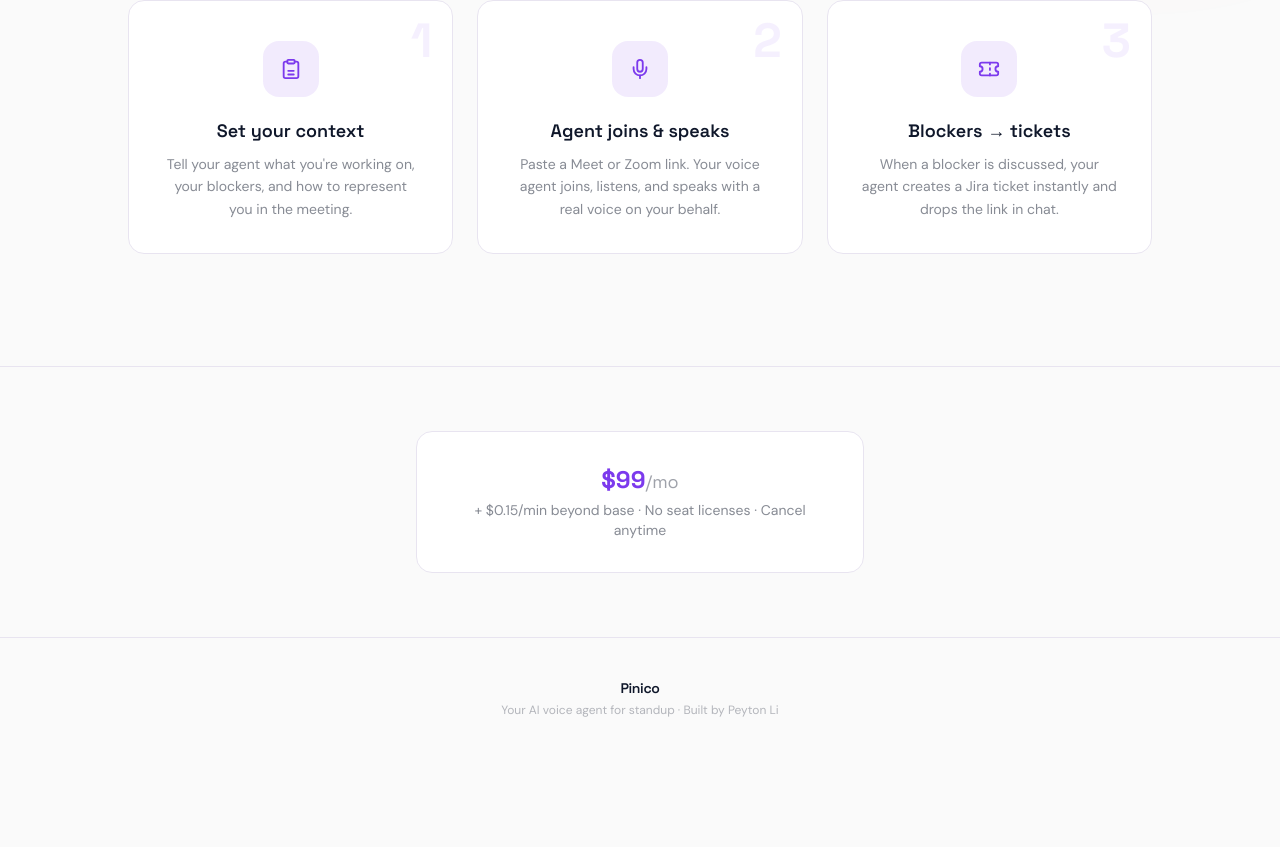
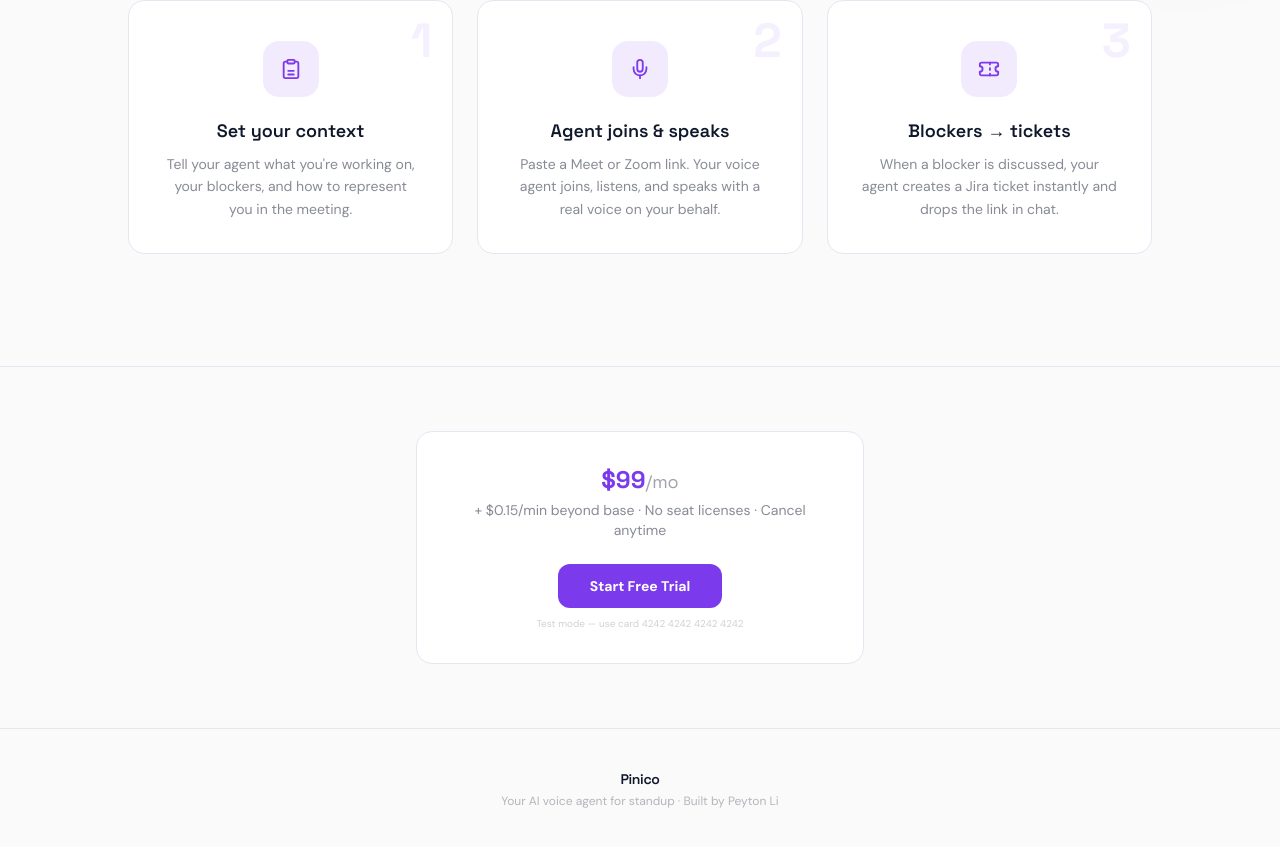
Before and after one commit to PeytonLi/Pinico, a Next.js app: page / in a window 1280 px wide. Shown: the part 1031-1878 px from the top of the page. Before the commit the page ends 1789 px from the top, so only its background shows below. Built offline with nearby package versions, Linux system fonts and the light colour scheme; no server answers.

Commit message:
feat: Stripe Checkout integration — real subscription flow in test mode

```diff
--- /dev/null
+++ b/src/app/api/checkout/route.ts
@@ -0,0 +1,40 @@
+import { NextResponse } from 'next/server';
+import Stripe from 'stripe';
+
+export async function POST() {
+  const secretKey = process.env.STRIPE_SECRET_KEY;
+  if (!secretKey) {
+    return NextResponse.json({ error: 'Stripe not configured' }, { status: 500 });
+  }
+
+  const stripe = new Stripe(secretKey);
+  const appUrl = process.env.NEXT_PUBLIC_APP_URL || process.env.APP_BASE_URL || 'https://pinico.vercel.app';
+
+  try {
+    const session = await stripe.checkout.sessions.create({
+      mode: 'subscription',
+      line_items: [
+        {
+          price_data: {
+            currency: 'usd',
+            product_data: {
+              name: 'Pinico Pro',
+              description: 'AI voice agent for standup. $99/mo base + $0.15/min beyond included minutes.',
+            },
+            unit_amount: 9900, // $99.00
+            recurring: { interval: 'month' },
+          },
+          quantity: 1,
+        },
+      ],
+      success_url: `${appUrl}/checkout/success?session_id={CHECKOUT_SESSION_ID}`,
+      cancel_url: `${appUrl}/`,
+    });
+
+    return NextResponse.json({ url: session.url });
+  } catch (err) {
+    const message = err instanceof Error ? err.message : String(err);
+    console.error('[checkout] session creation failed:', message);
+    return NextResponse.json({ error: message }, { status: 500 });
+  }
+}
--- /dev/null
+++ b/src/app/checkout/success/page.tsx
@@ -0,0 +1,32 @@
+import Link from 'next/link';
+
+export default function CheckoutSuccessPage() {
+  return (
+    <main className="flex min-h-screen flex-col items-center justify-center px-6 text-center">
+      <div className="flex h-16 w-16 items-center justify-center rounded-2xl bg-emerald-100 dark:bg-emerald-900/30">
+        <CheckIcon />
+      </div>
+      <h1 className="mt-6 font-display text-2xl font-bold">You&apos;re subscribed!</h1>
+      <p className="mt-2 max-w-sm text-sm text-foreground/50 leading-relaxed">
+        Welcome to Pinico Pro. Your AI voice agent is ready. Head to the dashboard to set your context and dispatch your first bot.
+      </p>
+      <Link
+        href="/dashboard"
+        className="mt-8 inline-flex items-center gap-2 rounded-xl bg-primary px-6 py-3 text-sm font-semibold text-white transition-all duration-200 hover:bg-primary/90 hover:shadow-md hover:shadow-primary/20"
+      >
+        Go to Dashboard &rarr;
+      </Link>
+      <p className="mt-6 text-xs text-foreground/20">
+        Test mode — no real charge. Use card 4242 4242 4242 4242 to test.
+      </p>
+    </main>
+  );
+}
+
+function CheckIcon() {
+  return (
+    <svg xmlns="http://www.w3.org/2000/svg" width="28" height="28" viewBox="0 0 24 24" fill="none" stroke="currentColor" strokeWidth="2.5" strokeLinecap="round" strokeLinejoin="round" className="text-emerald-600 dark:text-emerald-400">
+      <polyline points="20 6 9 17 4 12" />
+    </svg>
+  );
+}
--- a/src/app/page.tsx
+++ b/src/app/page.tsx
@@ -1,4 +1,5 @@
 import { getOrCreateProfile } from '@/lib/profile';
+import { CheckoutButton } from '@/components/checkout-button';
 
 export default async function Home() {
   const profile = await getOrCreateProfile();
@@ -139,6 +140,7 @@
           <p className="mt-1 text-sm text-foreground/50">
             + $0.15/min beyond base &middot; No seat licenses &middot; Cancel anytime
           </p>
+          <CheckoutButton />
         </div>
       </section>
 
--- /dev/null
+++ b/src/components/checkout-button.tsx
@@ -0,0 +1,44 @@
+'use client';
+
+import { useState } from 'react';
+
+export function CheckoutButton() {
+  const [loading, setLoading] = useState(false);
+  const [error, setError] = useState<string | null>(null);
+
+  async function handleCheckout() {
+    setLoading(true);
+    setError(null);
+    try {
+      const res = await fetch('/api/checkout', { method: 'POST' });
+      const data = await res.json();
+      if (data.url) {
+        window.location.href = data.url;
+      } else {
+        setError(data.error ?? 'Something went wrong');
+      }
+    } catch {
+      setError('Network error. Try again.');
+    } finally {
+      setLoading(false);
+    }
+  }
+
+  return (
+    <div className="mt-6">
+      <button
+        onClick={handleCheckout}
+        disabled={loading}
+        className="inline-flex items-center gap-2 rounded-xl bg-primary px-8 py-3 text-sm font-semibold text-white transition-all duration-200 hover:bg-primary/90 hover:shadow-md hover:shadow-primary/20 disabled:opacity-40"
+      >
+        {loading ? 'Redirecting...' : 'Start Free Trial'}
+      </button>
+      {error && (
+        <p className="mt-2 text-xs text-red-500">{error}</p>
+      )}
+      <p className="mt-2 text-[10px] text-foreground/20">
+        Test mode — use card 4242 4242 4242 4242
+      </p>
+    </div>
+  );
+}
```
